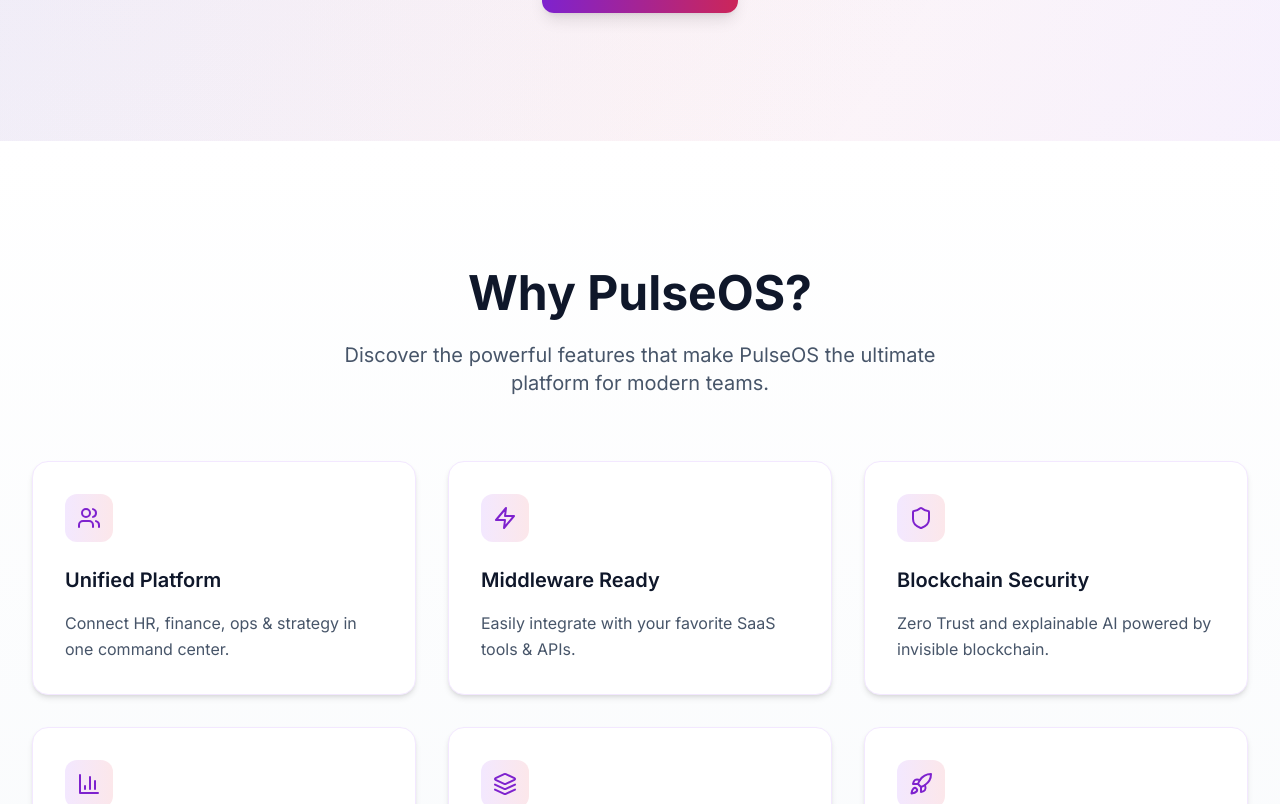
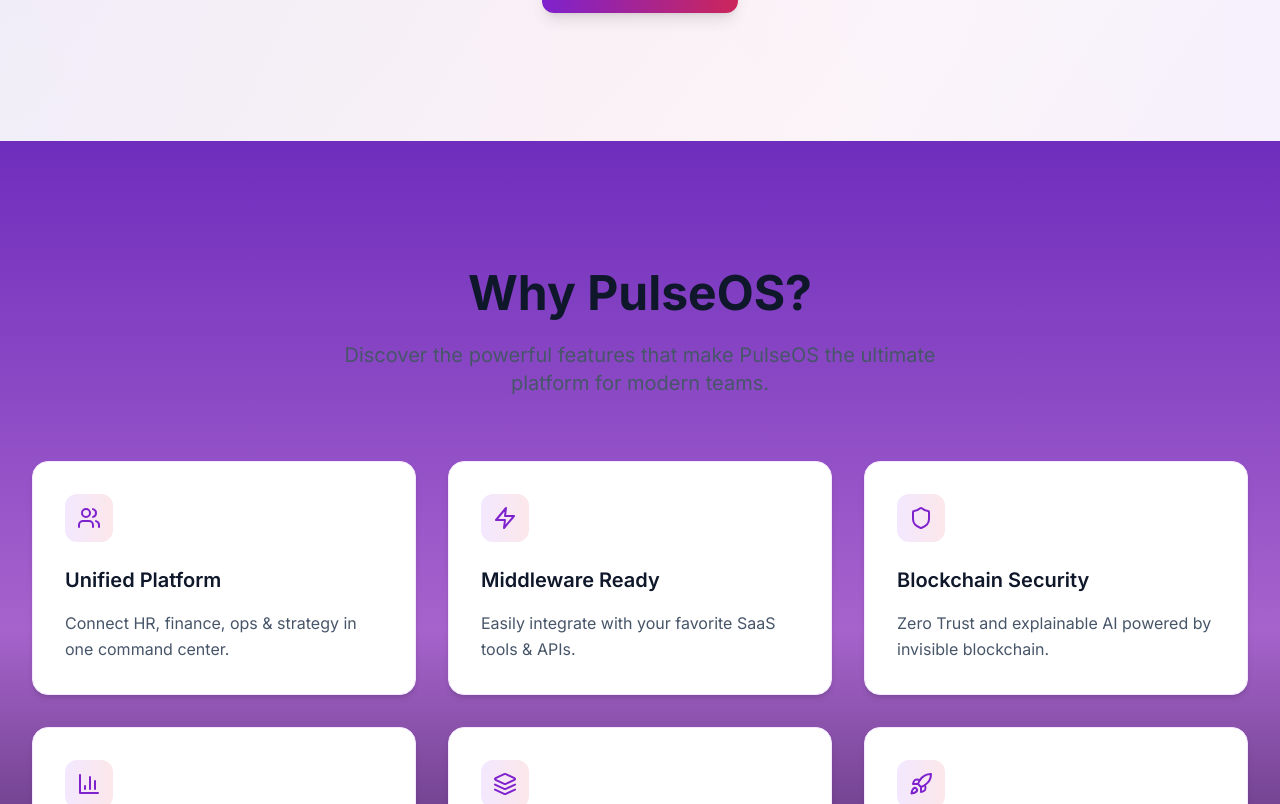
Before and after one commit to Mg0718/pulseos, a React (Vite) app: page / in a window 1280 px wide. Shown: the part 536-1340 px from the top of the page. Built offline with nearby package versions, Linux system fonts and the light colour scheme.

Commit message:
Updated App.tsx

```diff
--- a/src/App.tsx
+++ b/src/App.tsx
@@ -131,7 +131,7 @@ function App() {
         {/* Features Section */}
         <motion.section
           id="features"
-          className="py-20 sm:py-32 bg-gradient-to-b from-white to-slate-50 dark:from-darkBackground dark:to-sidebarBackground"
+          className="relative overflow-hidden py-20 sm:py-32 min-h-screen bg-gradient-to-b from-[#6F2DBD] via-[#A663CC] to-[#1f102d]"
           initial={{ opacity: 0 }}
           whileInView={{ opacity: 1 }}
           transition={{ duration: 0.8 }}
```
